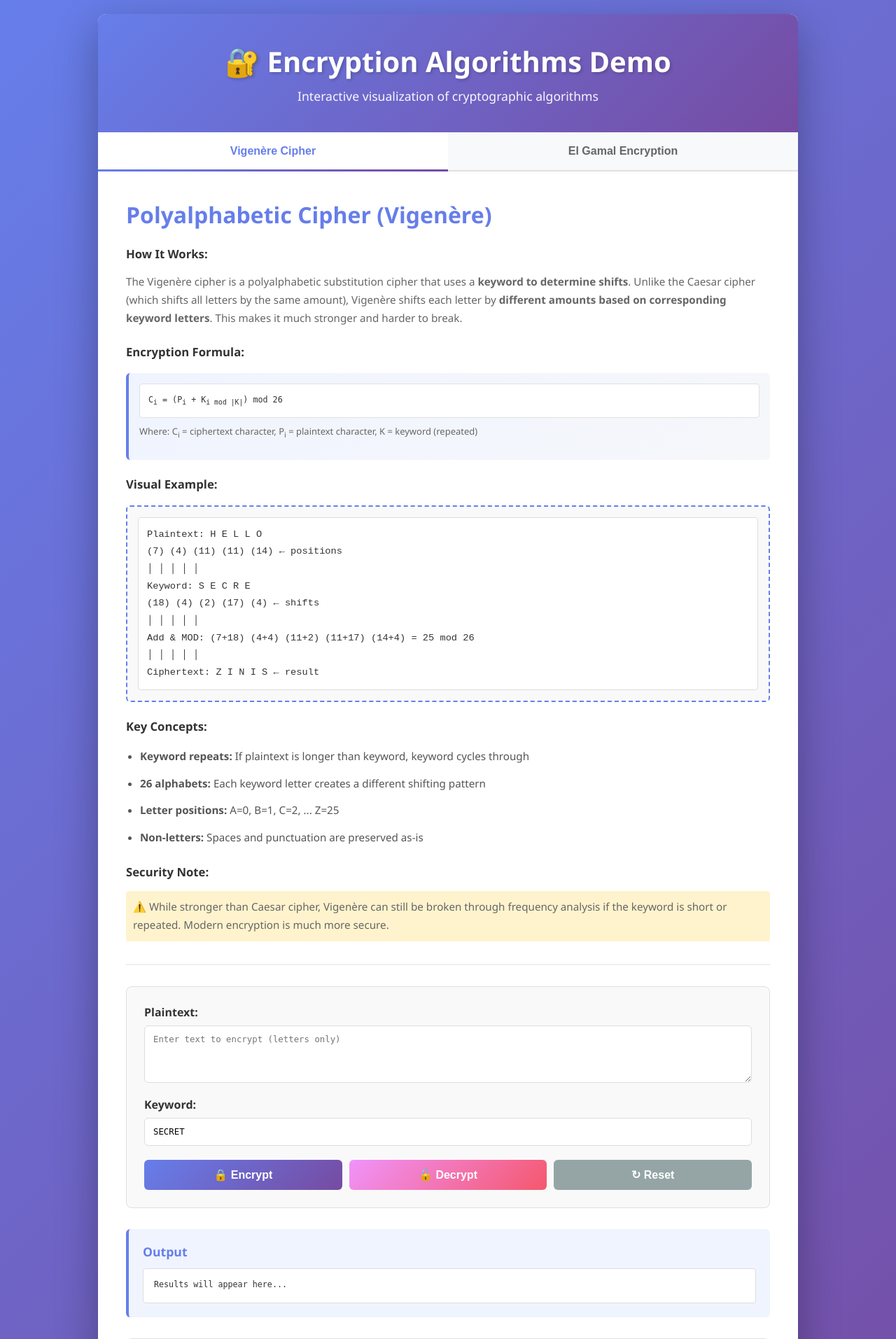
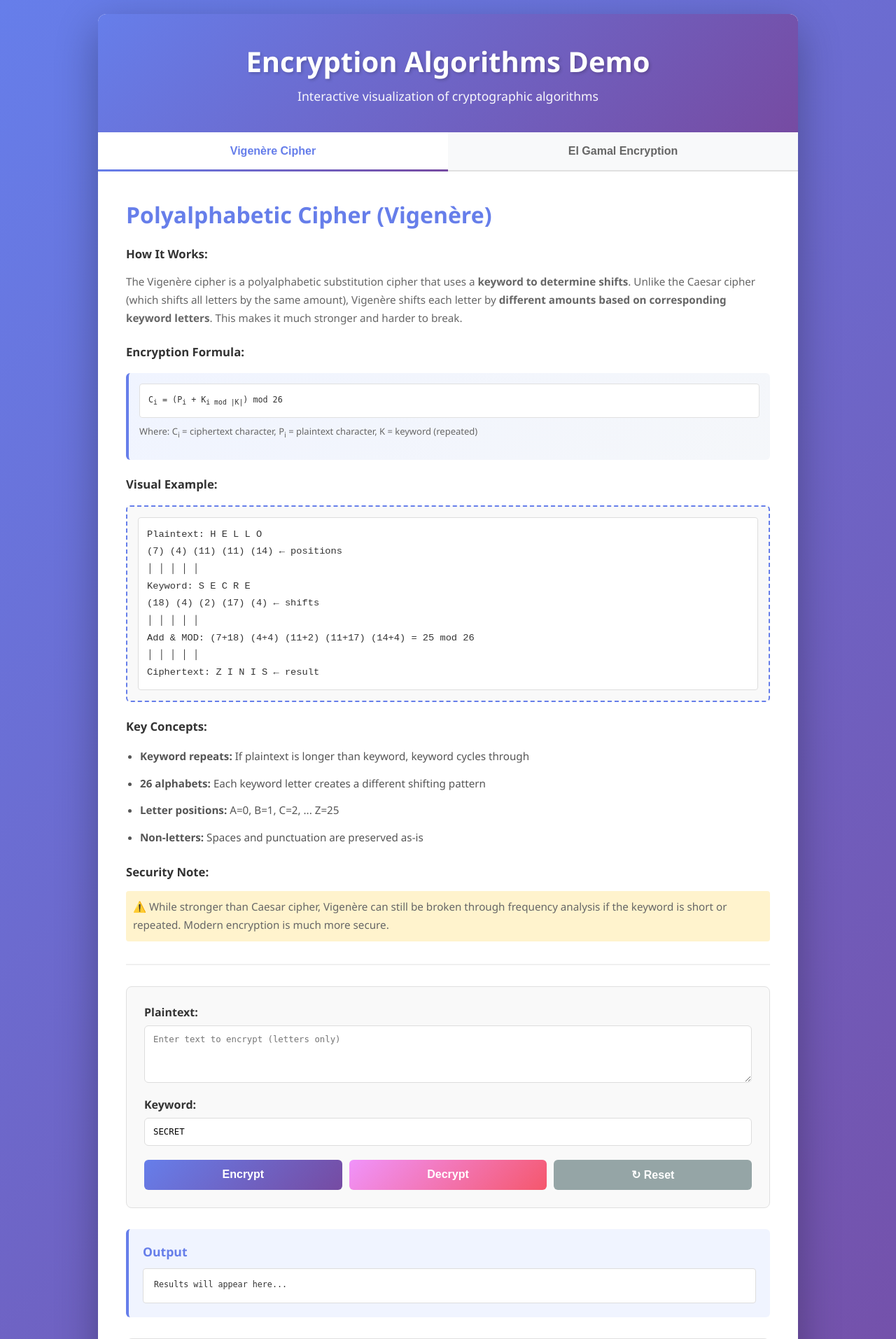
Before and after one commit to patience-izere/Cryptography, a Flask app: page / in a window 1280 px wide. Shown: the top 1913 px of the page at 70% size. Run offline with Flask 3, Linux system fonts and the light colour scheme.

Commit message:
Increase maximum message length for ElGamal encryption and adjust button labels in the UI

```diff
--- a/app.py
+++ b/app.py
@@ -308,8 +308,8 @@ def elgamal_endpoint():
             except ValueError:
                 return jsonify({'error': 'p, g, and y must be integers'}), 400
 
-            if len(message) > 50:
-                return jsonify({'error': 'Message too long (max 50 characters)'}), 400
+            if len(message) > 500:
+                return jsonify({'error': 'Message too long (max 500 characters)'}), 400
 
             try:
                 c1, c2_list, k, _ = ElGamalCrypto.encrypt(message, p, g, y)
--- a/static/js/script.js
+++ b/static/js/script.js
@@ -355,7 +355,7 @@ function encryptElGamal() {
                 },
                 {
                     title: "Step 3: Encode Message to ASCII",
-                    detail: `Message: "${message}"<br>ASCII: ${Array.from(message).map((c, i) => `'${c}'=${c.charCodeAt(0)}`).join(', ')}`
+                    detail: `Message: "${message}" <br> ASCII: ${Array.from(message).map((c, i) => `'${c}'=${c.charCodeAt(0)}`).join(', ')}`
                 },
                 {
                     title: "Step 4: Calculate c2 for Each Character",
--- a/templates/index.html
+++ b/templates/index.html
@@ -9,7 +9,7 @@
 <body>
     <div class="container">
         <header>
-            <h1>🔐 Encryption Algorithms Demo</h1>
+            <h1> Encryption Algorithms Demo</h1>
             <p>Interactive visualization of cryptographic algorithms</p>
         </header>
 
@@ -82,8 +82,8 @@ Ciphertext:  Z    I    N    I    S   ← result<br>
                 </div>
 
                 <div class="button-group">
-                    <button class="btn btn-encrypt" onclick="encryptVigenere()">🔒 Encrypt</button>
-                    <button class="btn btn-decrypt" onclick="decryptVigenere()">🔓 Decrypt</button>
+                    <button class="btn btn-encrypt" onclick="encryptVigenere()"> Encrypt</button>
+                    <button class="btn btn-decrypt" onclick="decryptVigenere()"> Decrypt</button>
                     <button class="btn btn-reset" onclick="resetVigenere()">↻ Reset</button>
                 </div>
             </div>
@@ -227,9 +227,9 @@ SENDER                           RECEIVER<br>
                 </div>
 
                 <div class="button-group">
-                    <button class="btn btn-generate" onclick="generateElGamalKeys()">🔑 Generate Keys</button>
-                    <button class="btn btn-encrypt" onclick="encryptElGamal()">🔒 Encrypt</button>
-                    <button class="btn btn-decrypt" onclick="decryptElGamal()">🔓 Decrypt</button>
+                    <button class="btn btn-generate" onclick="generateElGamalKeys()"> Generate Keys</button>
+                    <button class="btn btn-encrypt" onclick="encryptElGamal()"> Encrypt</button>
+                    <button class="btn btn-decrypt" onclick="decryptElGamal()"> Decrypt</button>
                     <button class="btn btn-reset" onclick="resetElGamal()">↻ Reset</button>
                 </div>
             </div>
```
